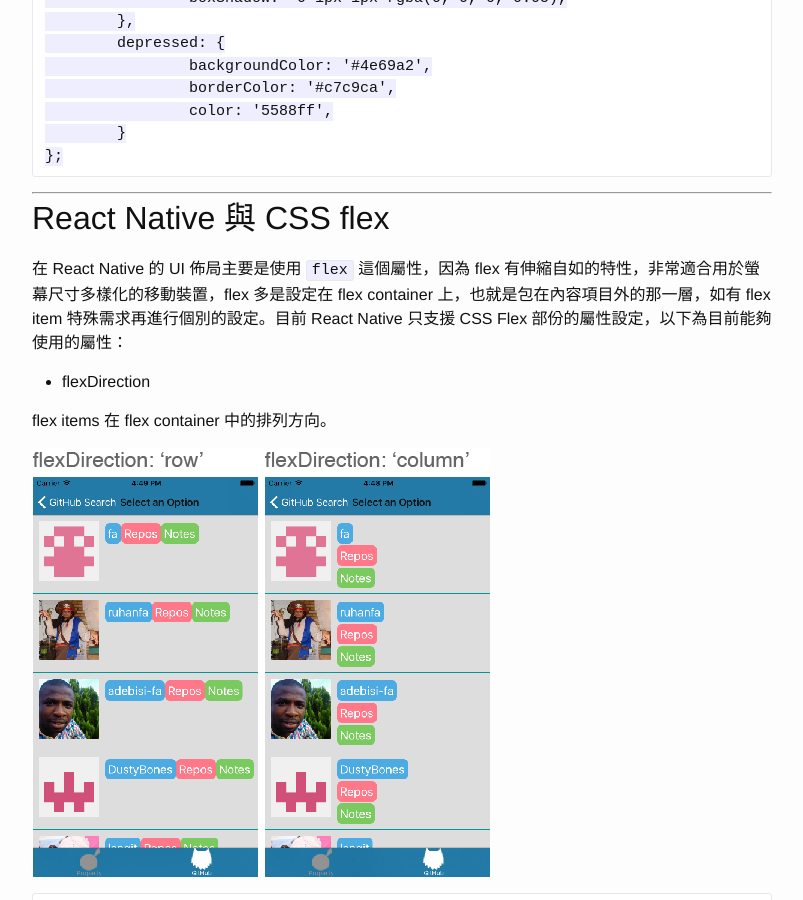
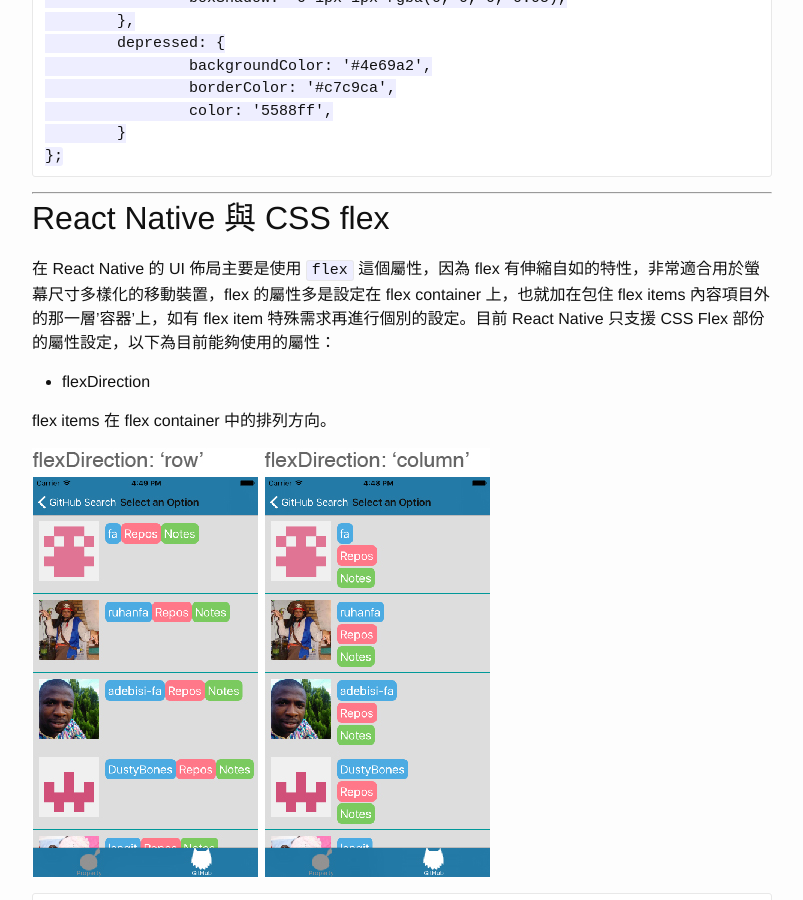
Before and after one commit to fokayx/fokayx.github.io, a Jekyll site: the page built from _posts/2015-12-25-React-Native-Flex.md, in a window 1280 px wide and 900 px high, scrolled down 1223 px. Shown: the whole window, without its empty margins (238-1041 px from the left). Built offline with Jekyll 4.4.1, drawn with Linux system fonts in a browser that asks for light colours.

Commit message:
fixed typo

```diff
--- a/_posts/2015-12-25-React-Native-Flex.md
+++ b/_posts/2015-12-25-React-Native-Flex.md
@@ -58,7 +58,7 @@ var styles = {
 
 ## React Native 與 CSS flex
 
-在 React Native 的 UI 佈局主要是使用 `flex` 這個屬性，因為 flex 有伸縮自如的特性，非常適合用於螢幕尺寸多樣化的移動裝置，flex 多是設定在 flex container 上，也就是包在內容項目外的那一層，如有 flex item 特殊需求再進行個別的設定。目前 React Native 只支援 CSS Flex 部份的屬性設定，以下為目前能夠使用的屬性：
+在 React Native 的 UI 佈局主要是使用 `flex` 這個屬性，因為 flex 有伸縮自如的特性，非常適合用於螢幕尺寸多樣化的移動裝置，flex 的屬性多是設定在 flex container 上，也就加在包住 flex items 內容項目外的那一層'容器'上，如有 flex item 特殊需求再進行個別的設定。目前 React Native 只支援 CSS Flex 部份的屬性設定，以下為目前能夠使用的屬性：
 
 - flexDirection
 
```
